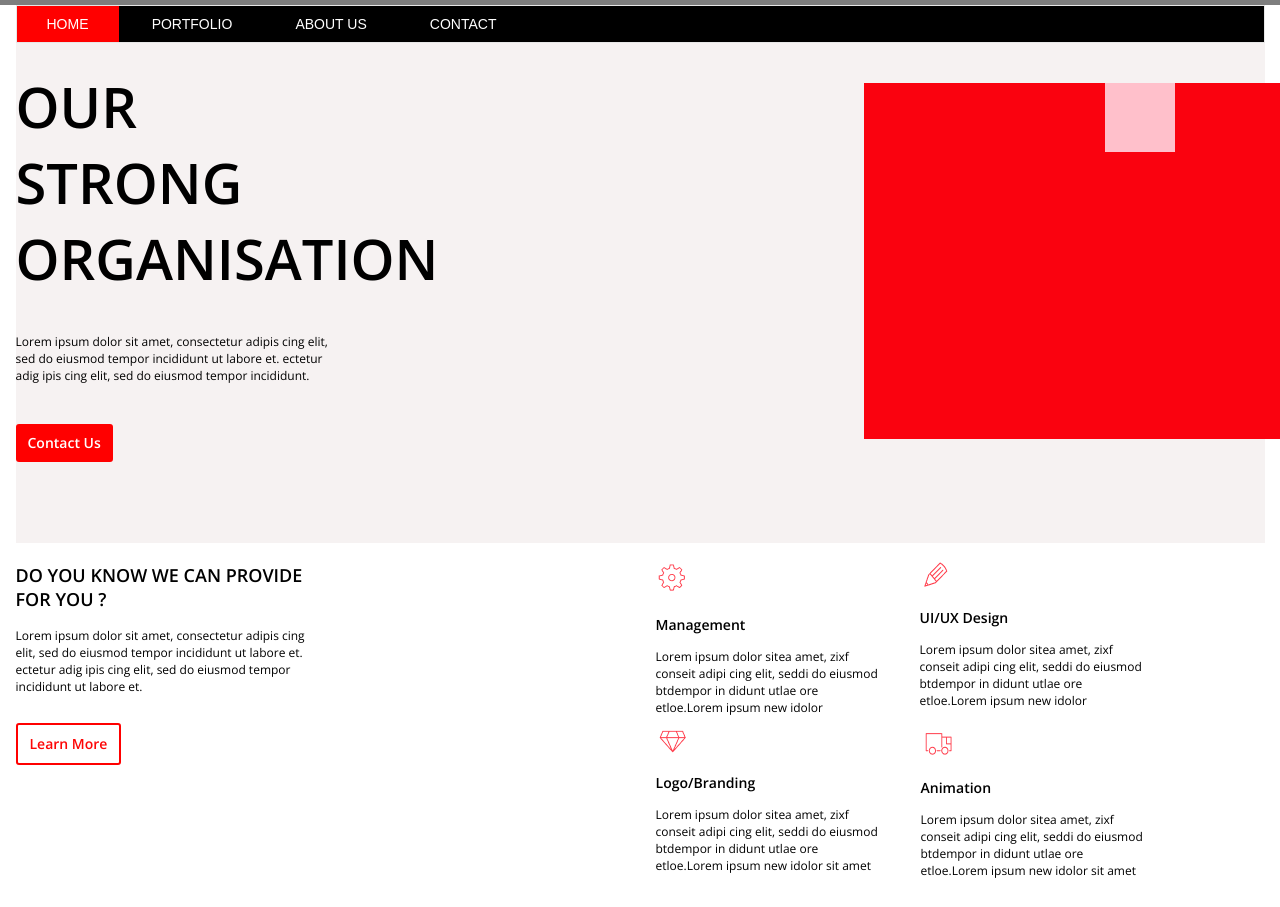
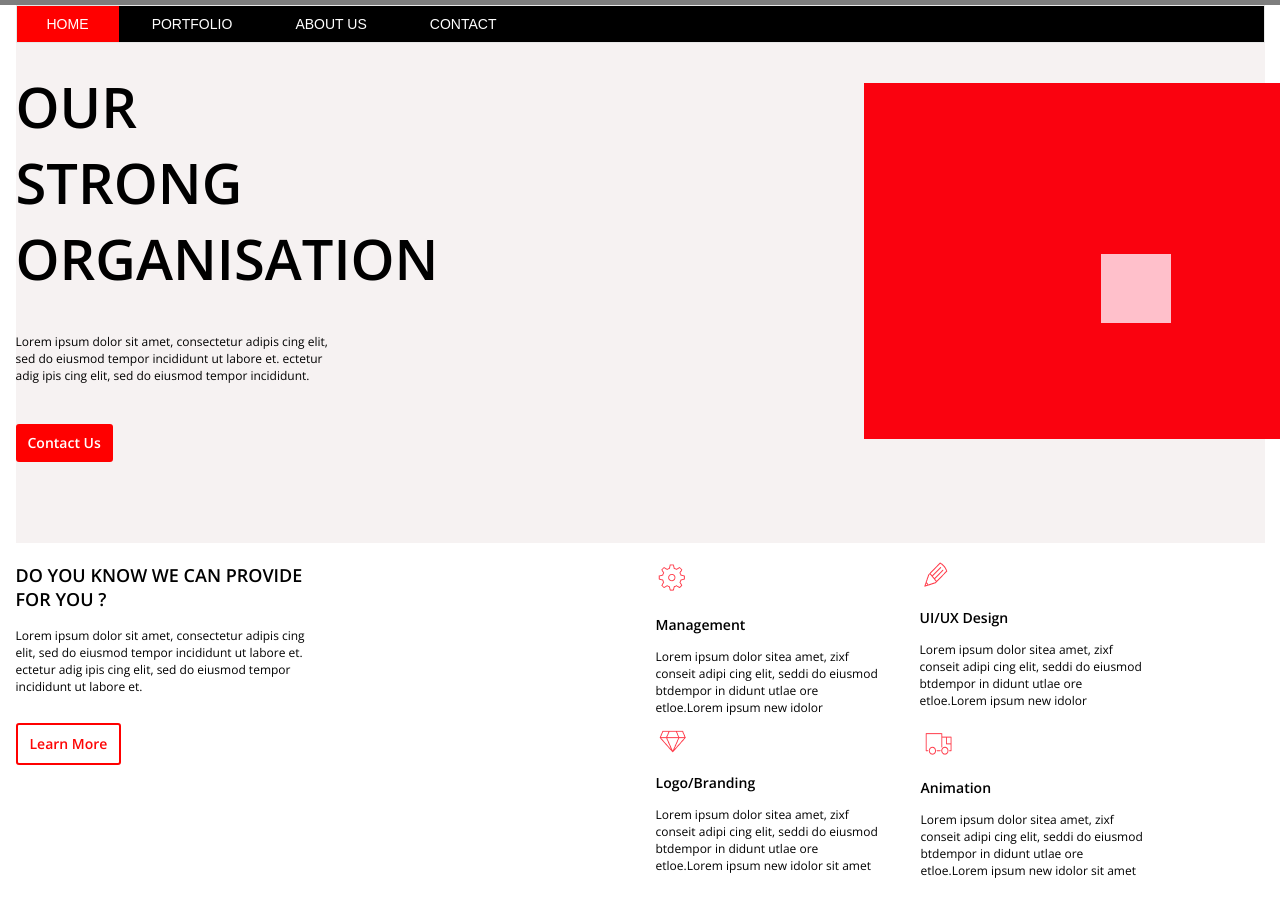
Before and after one commit to sitek79/skillfactory_singlepage_39.12, a plain HTML site: page index.html in a window 1280 px wide. Shown: the top 907 px of the page. Drawn offline with nearby package versions, Linux system fonts and the light colour scheme.

Commit message:
16aug2022_edit_4

```diff
--- a/css/styles.css
+++ b/css/styles.css
@@ -270,13 +270,13 @@ a.button-1 {
 }
 
 #square-2 {
-    position: absolute;
-    width: 70px;
-    height: 69px;
-    top: 365;
-    left: 1105px;
-    display: inline-block;
-    background: pink;
+	position: absolute;
+	width: 70px;
+	height: 69px;
+	top: 254px;
+	left: 1101px;
+	display: inline-block;
+	background: pink;
 }
 
 /* block-2 */
```
